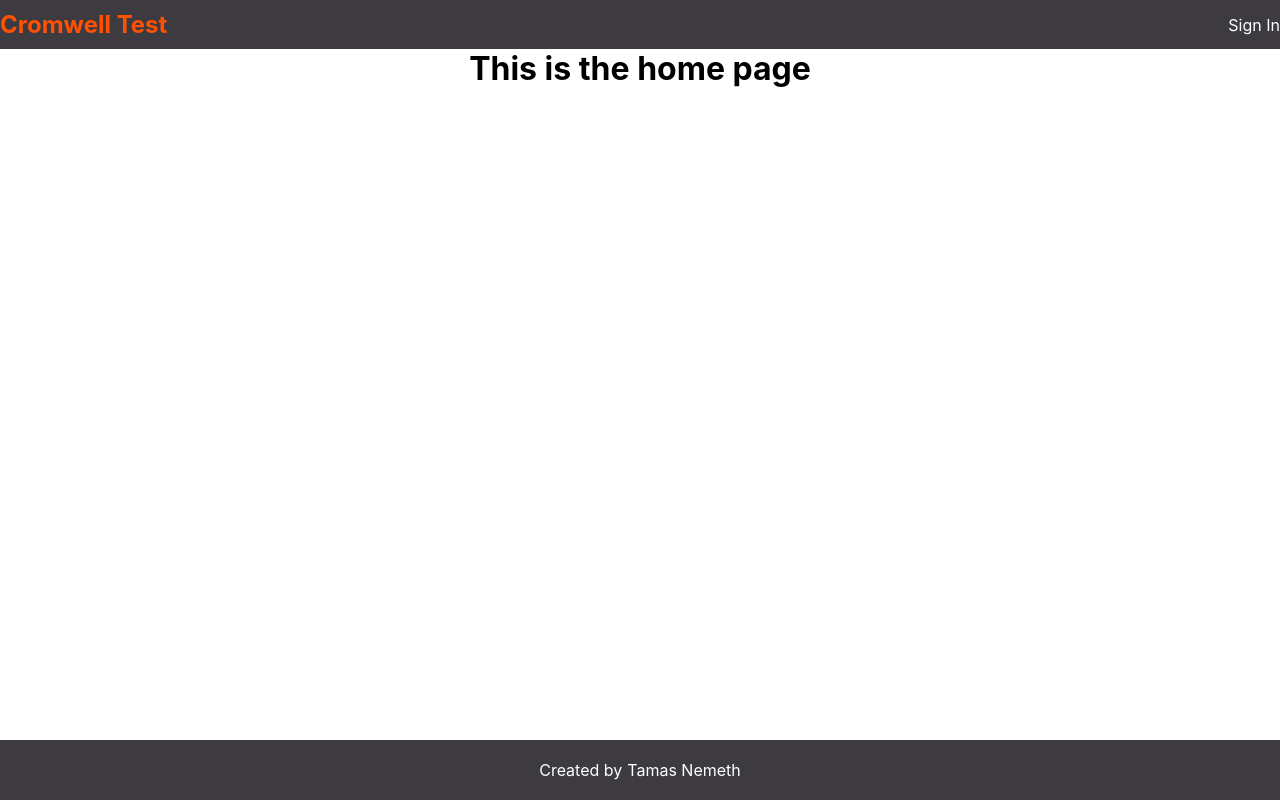
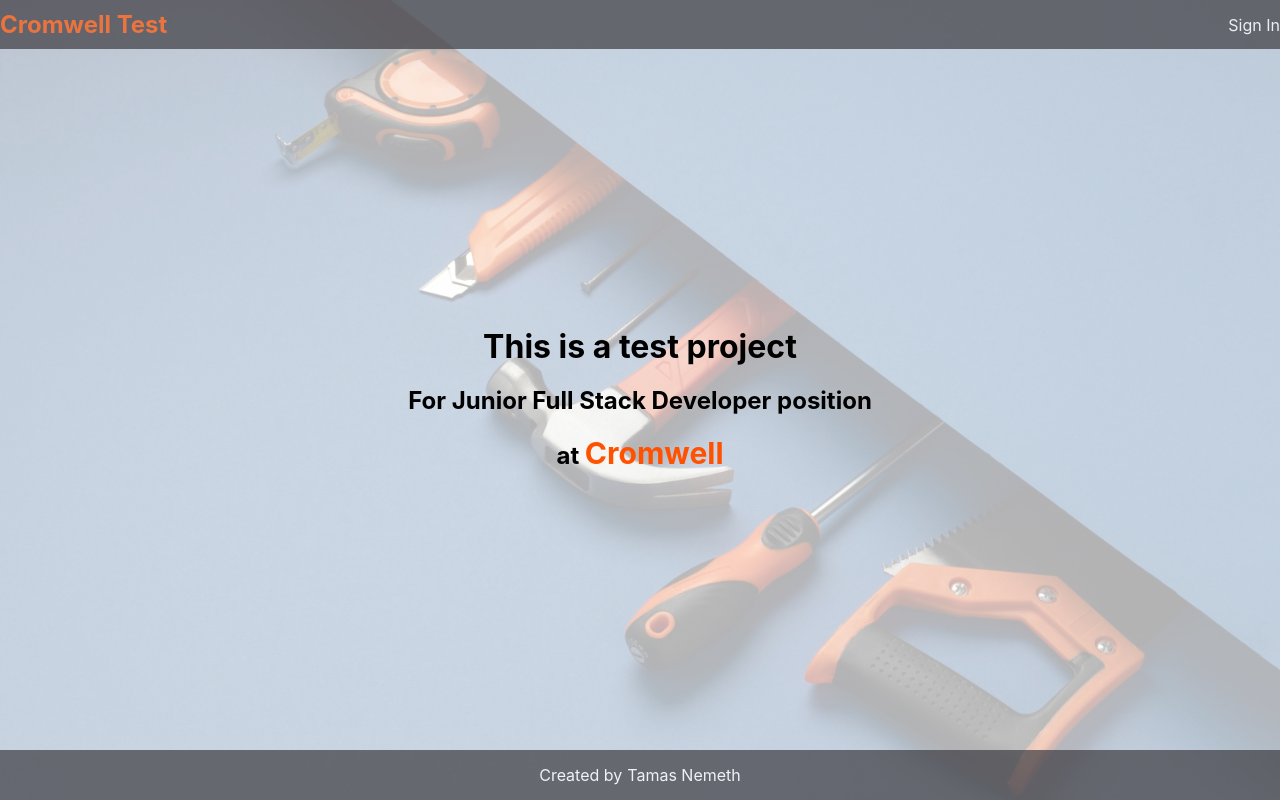
Before and after one commit to nemetht91/Cromwell-Test, a React (Create React App) app in the folder client/: page / in a window 1280 px wide. Built offline with nearby package versions, Linux system fonts and the light colour scheme.

Commit message:
style homepage

```diff
--- a/client/src/App.css
+++ b/client/src/App.css
@@ -23,11 +23,21 @@
   overflow: auto;
 }
 
+body{
+  background-image:  url('./images/background.jpg');
+  background-size: cover;
+  background-color: rgba(255, 255, 255, 0.7);
+  background-blend-mode: lighten;
+}
+
+
+
 /* Navbar */
 
 .navbar{
   color: var(--primary-color);
   background-color: var(--secondary-color);
+  opacity: 70%;
 }
 
 .navbar .container{
@@ -59,13 +69,15 @@
   bottom: 0;
   width: 100%;
   display: flex;
-  height: 60px;
+  height: 50px;
   background-color: var(--secondary-color);
   color: white;
   text-align: center;
   justify-content: center;
   align-items: center;
   gap: 5px;
+  opacity: 70%;
+
 }
 
 footer a{
@@ -95,6 +107,7 @@
   padding: 20px;
   margin-top: 10px;
   border-radius: 10px;
+  background-color: white;
 }
 
 .form-group{
@@ -169,3 +182,21 @@
 .errors li{
   margin-left: 30px;
 }
+
+/* Homepage */
+
+.home,
+.landing{
+  display: flex;
+  flex-direction: column;
+  justify-content: center;
+  align-items: center;
+  height: calc(100vh - (2*50px));
+  gap: 20px;
+}
+
+.home a{
+  text-decoration: none;
+  color: var(--primary-color);
+  font-size: 30px;
+}
--- a/client/src/Components/routes/HomePage.jsx
+++ b/client/src/Components/routes/HomePage.jsx
@@ -3,7 +3,9 @@
 function HomePage(){
 
     return <div className="home page">
-        <h1>This is the home page</h1>
+        <h1>This is a test project</h1>
+        <h2>For Junior Full Stack Developer position</h2>
+        <h2>at <a href="https://www.cromwell.co.uk/" target="blank">Cromwell</a></h2>
     </div>
 }
 
```
Also changed, not shown: client/src/images/background.jpg (added).
